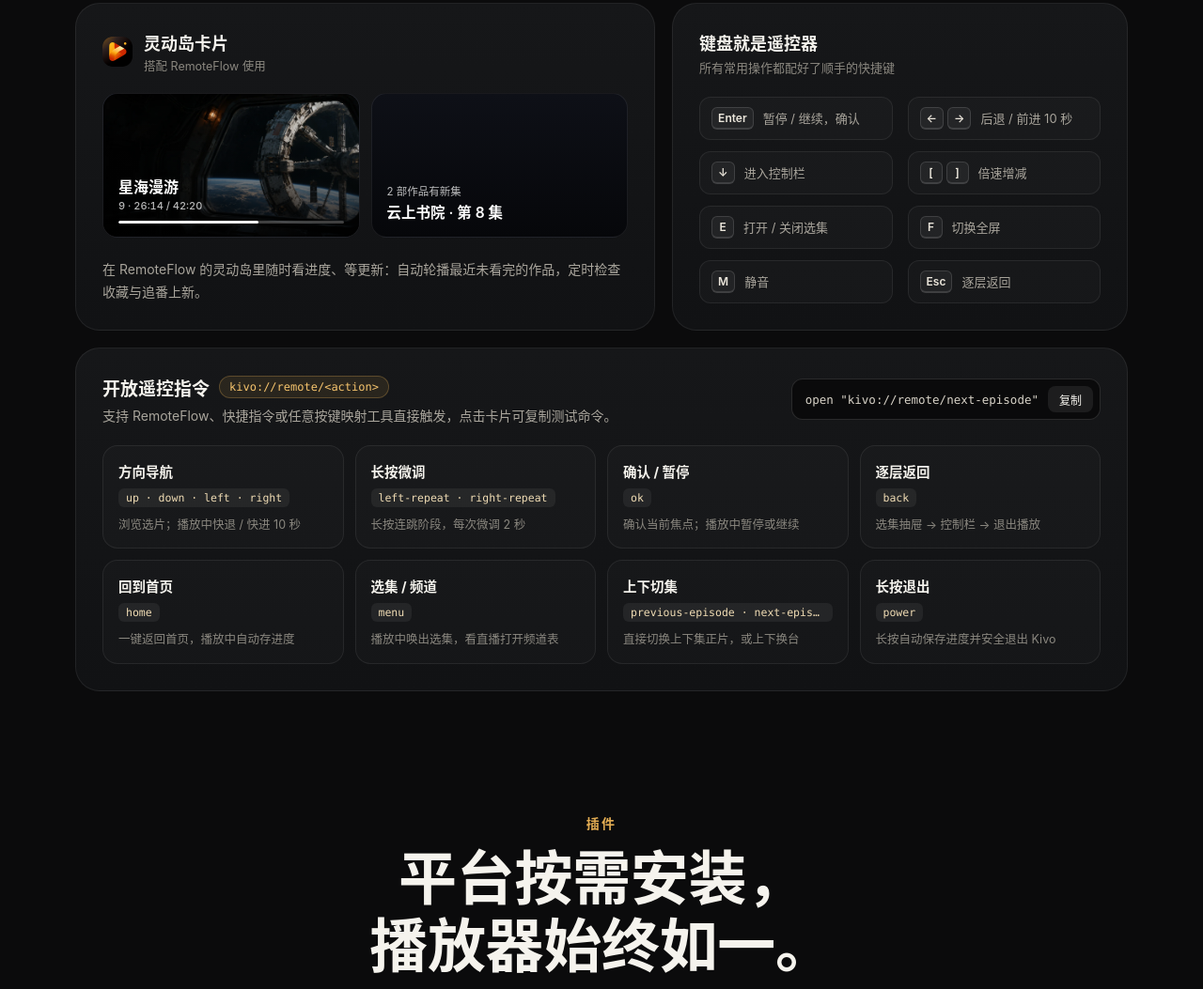
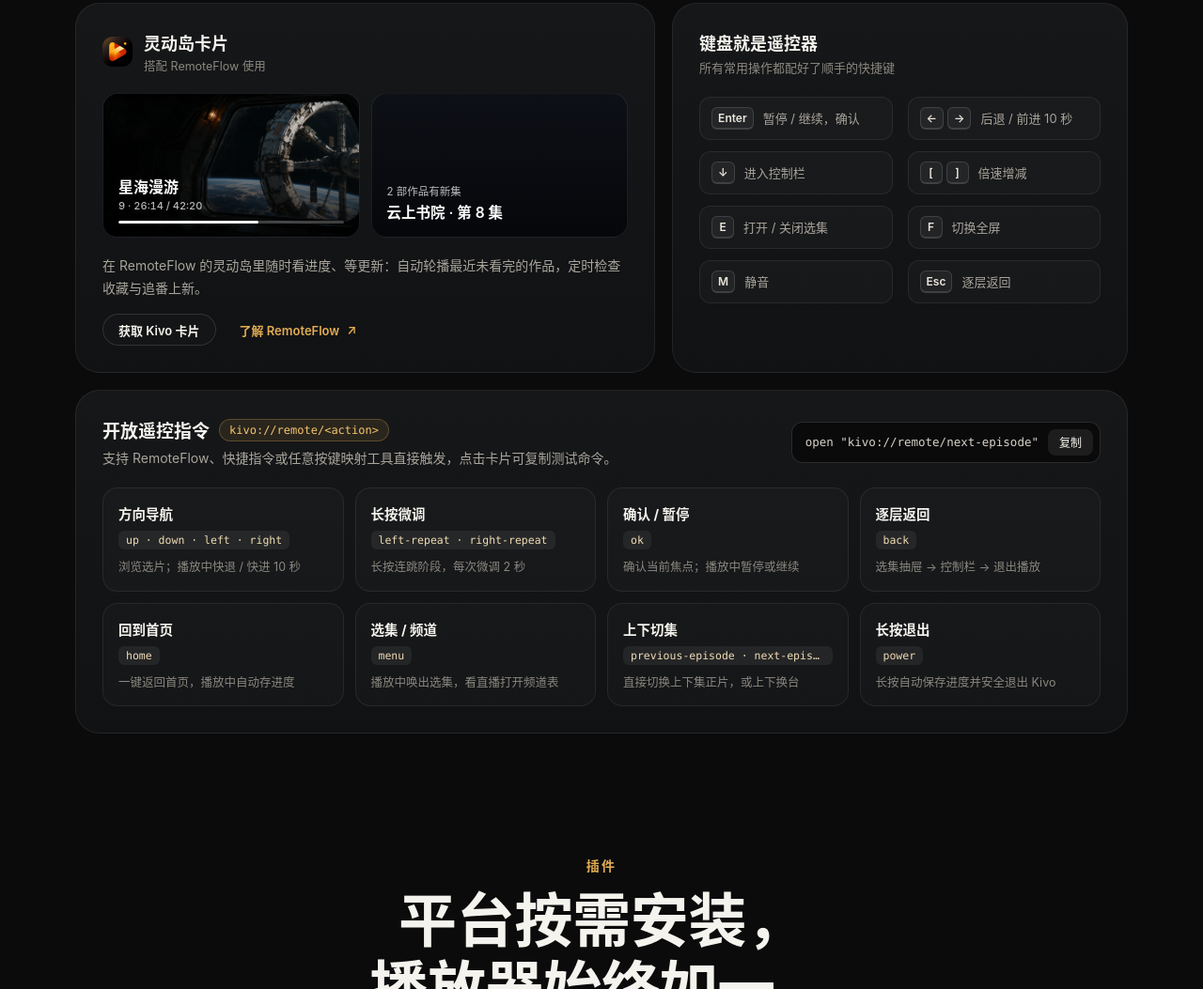
Before and after one commit to kailous/kivo-download, a plain HTML site: page index.html in a window 1280 px wide. Shown: the part 5236-6289 px from the top of the page at 94% size. Drawn offline with Linux system fonts and the light colour scheme.

Commit message:
feat: link the RemoteFlow integration and Kivo cards

```diff
--- a/index.html
+++ b/index.html
@@ -406,6 +406,10 @@
               </div>
             </div>
             <p>在 RemoteFlow 的灵动岛里随时看进度、等更新：自动轮播最近未看完的作品，定时检查收藏与追番上新。</p>
+            <div class="rf-links">
+              <a class="btn btn-small btn-glass" href="https://remoteflow.rainforest.org.cn/plugins?q=Kivo">获取 Kivo 卡片</a>
+              <a class="btn btn-small btn-ghost" href="https://remoteflow.rainforest.org.cn/">了解 RemoteFlow <span aria-hidden="true">↗</span></a>
+            </div>
           </div>
 
           <div class="card keys-card" data-reveal style="--d:1">
--- a/styles.css
+++ b/styles.css
@@ -456,6 +456,7 @@ kbd { display: inline-grid; place-items: center; min-width: 24px; height: 24px;
 .rf-updates-body span { display: block; color: rgba(255, 255, 255, 0.72); font-size: 11.5px; line-height: 1.4; }
 .rf-updates-body strong { display: block; margin-top: 5px; color: #fff; font-size: 15.5px; font-weight: 600; line-height: 1.3; white-space: nowrap; overflow: hidden; text-overflow: ellipsis; }
 .rf-card > p { margin-top: auto; padding-top: 18px; color: var(--muted); font-size: 14px; line-height: 1.7; }
+.rf-links { display: flex; flex-wrap: wrap; gap: 8px; margin-top: 16px; }
 
 .keys-head h3 { font-size: 18px; font-weight: 700; }
 .keys-head p { margin-top: 4px; color: var(--muted-2); font-size: 13px; }
```
